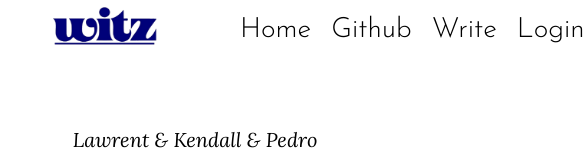
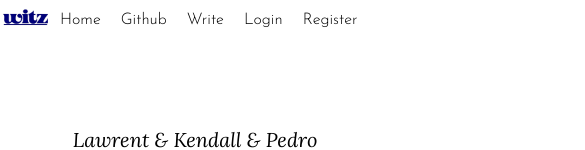
Before and after one commit to Kendall-Camacho/Witz, a React (Vite) app in the folder client/: page / in a window 390 px wide. Shown: the top 150 px of the page, 585 px wide, since content can reach past the window. Built offline with nearby package versions, Linux system fonts and the light colour scheme; no server answers.

Commit message:
add stuff

```diff
--- a/client/src/components/topbar/topbar.css
+++ b/client/src/components/topbar/topbar.css
@@ -15,11 +15,12 @@ root {
   height: 60px;
   position: sticky;
   top: 0;
-  display: flex;
-  align-items: center;
   font-family: "Josefin Sans", sans-serif;
   z-index: 999;
   background-color: var(--main-color-light);
+  display: flex;
+  align-items: center;
+  overflow: hidden;
 }
 
 .top.dark {
@@ -57,11 +58,11 @@ root {
 }
 
 .topIcon {
-  font-size: 28px;
   width: 230px;
   height: 120px;
-  margin-right: 10px;
   cursor: pointer;
+  margin-left: -20px;
+  margin-right: -20px;
 }
 
 .topcenter {
@@ -105,3 +106,45 @@ root {
   text-decoration: underline;
   font-weight: 600;
 }
+
+@media only screen and (max-width: 730px) {
+  .top {
+    height: 50px;
+  }
+  .topIcon {
+    width: 150px;
+    height: 80px;
+  }
+  .topIconMoon {
+    font-size: 20px;
+    width: 60px;
+    height: 50px;
+  }
+  .topListItem {
+    font-size: 20px;
+  }
+  .topSearchIcon {
+    font-size: 16px;
+  }
+}
+
+@media only screen and (max-width: 560px) {
+  .top {
+    height: 40px;
+  }
+  .topIcon {
+    width: 100px;
+    height: 50px;
+  }
+  .topIconMoon {
+    font-size: 16px;
+    width: 40px;
+    height: 40px;
+  }
+  .topListItem {
+    font-size: 16px;
+  }
+  .topSearchIcon {
+    font-size: 14px;
+  }
+}
```
